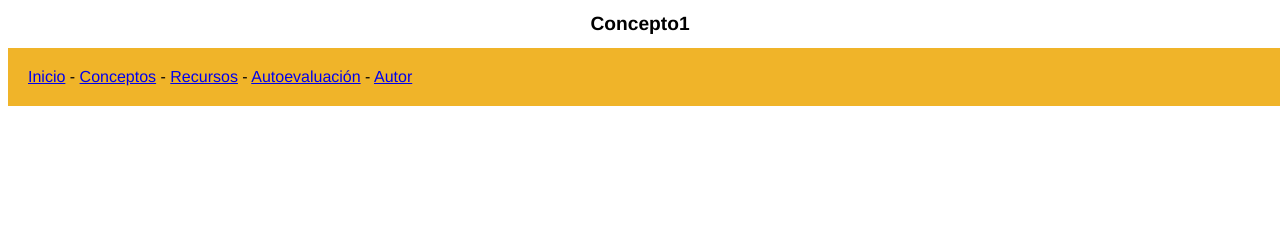
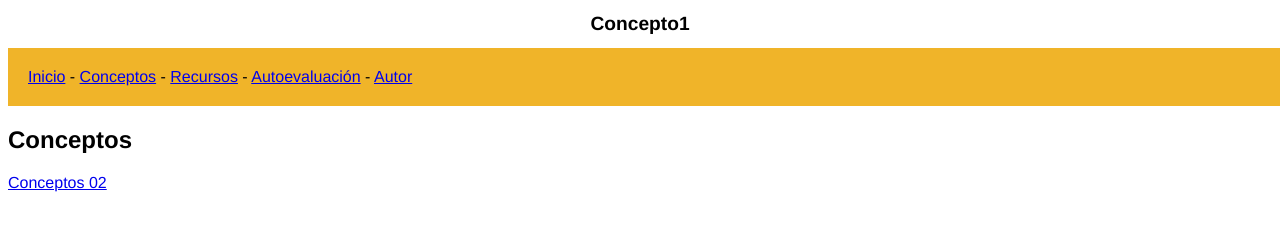
Before and after one commit to KevinAlfonso21/DSW-KevinAlfonso, a plain HTML site: page conceptos01.html in a window 1280 px wide. Shown: the top 228 px of the page. Drawn offline with Linux system fonts and the light colour scheme.

Commit message:
Update conceptos01.html

```diff
--- a/conceptos01.html
+++ b/conceptos01.html
@@ -15,5 +15,7 @@
         <a href="autoevaluacion01.html">Autoevaluación</a> -
         <a href="autor.html">Autor</a>
     </div>
+    <h2>Conceptos</h2>
+    <a href="conceptos02.html"> Conceptos 02</a>
 </body>
 </html>
```
